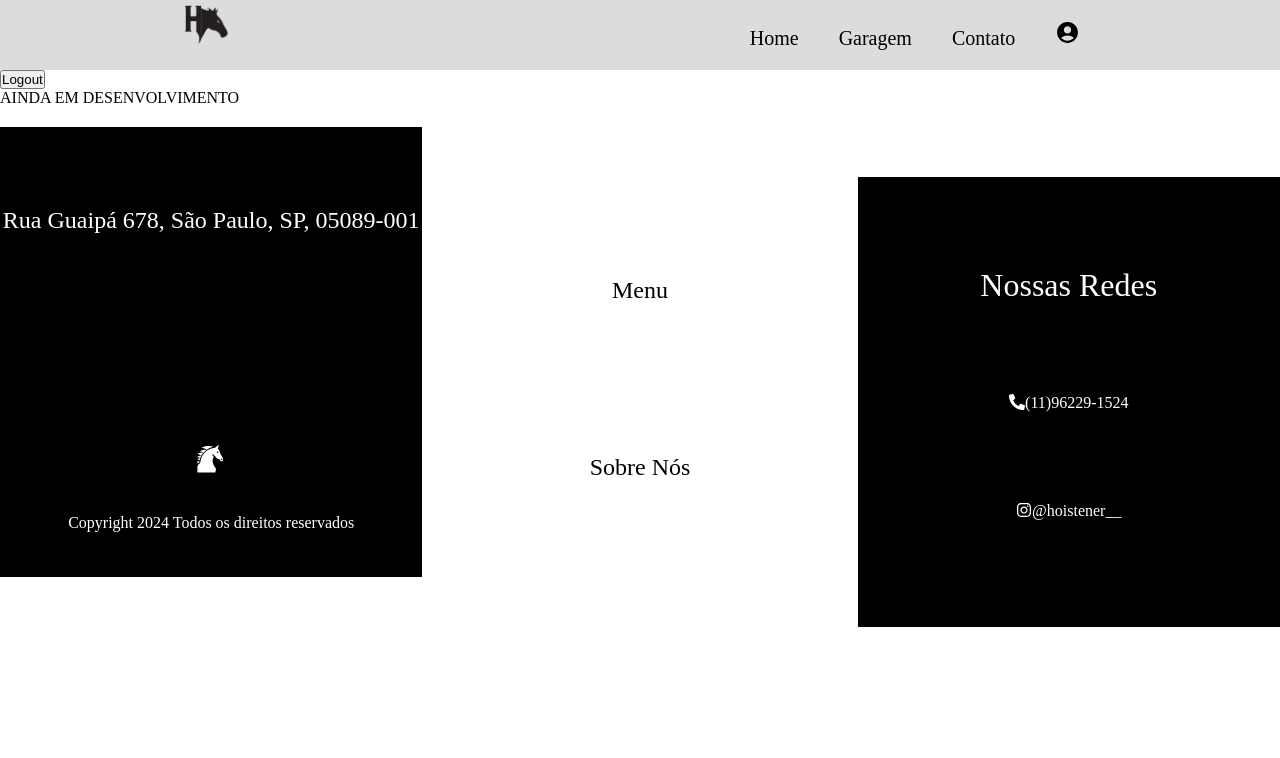
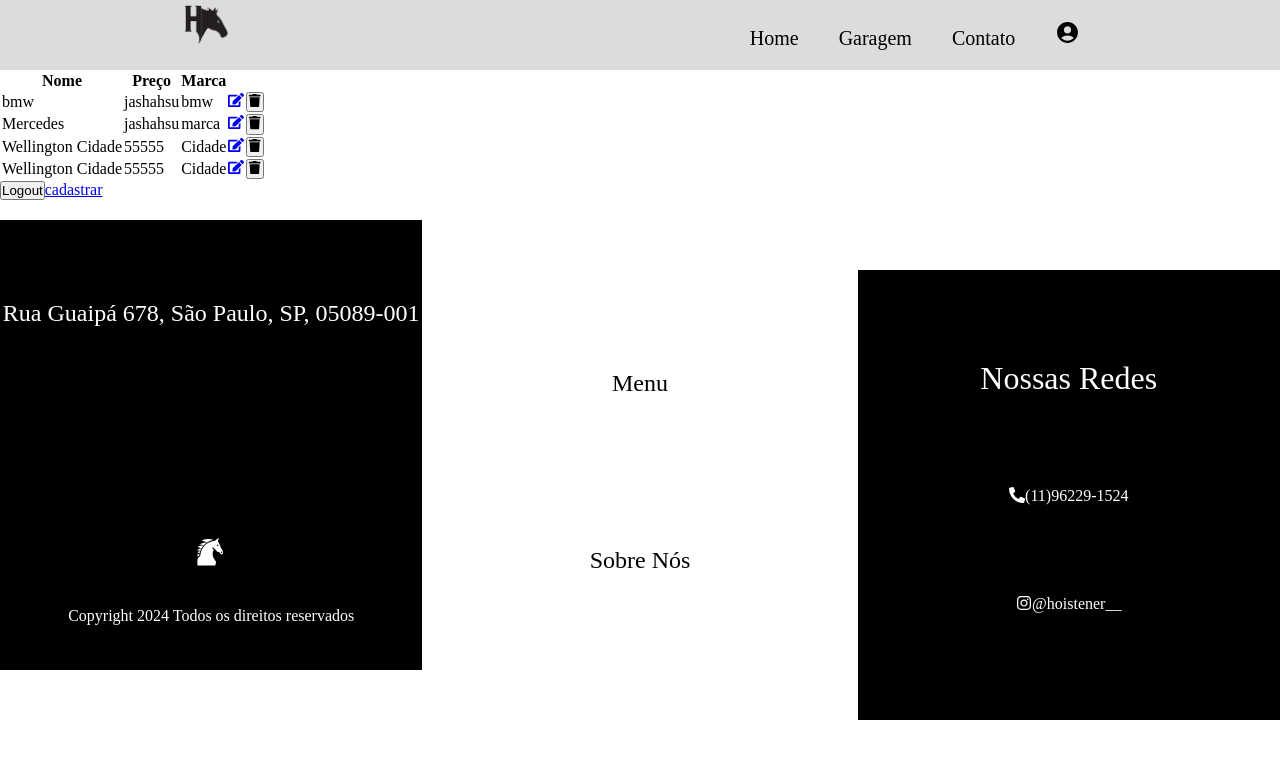
Before and after one commit to lucasma1a/HoistenerTCC, a React (Vite) app: page /lista in a window 1280 px wide. Shown: the top 758 px of the page. Built offline with nearby package versions, Linux system fonts and the light colour scheme; no server answers; data requests are answered from the project's data file.

Commit message:
adicionado método de alteração de produtos

```diff
--- a/src/routes/Lista.jsx
+++ b/src/routes/Lista.jsx
@@ -1,47 +1,82 @@
-import { useNavigate, Link } from "react-router-dom";
-import {useState, useEffect} from 'react'
-import { FaEdit } from "react-icons/fa";
-import { FaTrash } from "react-icons/fa";
+import { useEffect, useState } from 'react';
+import { FaEdit, FaTrash } from 'react-icons/fa'; // Importação dos ícones
+import { Link, useNavigate } from 'react-router-dom'; // Importação do Link
+import '../css/style.css';
 
-function Lista(){
-  //HOOK- useState manipula a variavel adcionando ou alterando em tempo real
-  const [produtos,setProdutos]=useState([]);
+function Lista() {
+  const [carros, setCarros] = useState([]);
+  const navigate = useNavigate();
 
-   //useNavigate tem a função de fazer redirecionamento de componentes
-   const navigate = useNavigate();
-   //criando a função handleLogout
-   const handleLogout = () => {
-     sessionStorage.removeItem('usuario');
-     sessionStorage.removeItem('senha');
-     alert('saindo da sessão...');
-     navigate('/');
-   };
-/* HOOK- useEffect = é um efeito colateral par trazer
-informações da api como promise*/
-   useEffect(()=>{
-    fetch("http://localhost:5000/produtos")
-    .then((res)=>{
-      return res.json();
-    })
-    .then((data)=>{
-      setProdutos(data);
-    })
-   },[]);
-   //criando a função deletar
-   const handleDelete =((id)=>{
-    fetch(`http://localhost:5000/produtos/${id}`,{
-      method:'delete',
-    }).then(()=>{
-      navigate("/lista")
-    })
-   })
+  const handleLogout = () => {
+    sessionStorage.removeItem('usuario');
+    sessionStorage.removeItem('senha');
+    alert('Saindo da sessão...');
+    navigate('/');
+  };
 
-  return(
+  useEffect(() => {
+    fetch("http://localhost:3000/carros")
+      .then((res) => res.json())
+      .then((data) => {
+        setCarros(data);
+      });
+  }, []);
+
+  const handleDelete = (id) => {
+    fetch(`http://localhost:3000/carros/${id}`, {
+      method: 'DELETE',
+    }).then(() => {
+      setCarros(carros.filter(carro => carro.id !== id)); // Atualiza a lista localmente
+      alert('carro deletado!')
+    });
+  };
+
+  return (
     <>
- <button onClick={handleLogout}>Logout</button>
-    <p>AINDA EM DESENVOLVIMENTO</p>
 
+
+    <section className="lista-carros">
+
+      <table>
+        <thead>
+          <tr>
+            <th>Nome</th>
+            <th>Preço</th>
+            <th>Marca</th>
+            <th></th>
+            <th></th>
+          </tr>
+        </thead>
+        <tbody>
+          {carros.map((item, index) => (
+            <tr key={index}>
+              <td>{item.nome}</td>
+              <td>{item.preco}</td>
+              <td>{item.marca}</td>
+              <td>
+                <Link to={`/editarcarro/${item.id}`}>
+                  <FaEdit />
+                </Link>
+              </td>
+              <td>
+                <button onClick={() => handleDelete(item.id)}>
+                  <FaTrash />
+                </button>
+              </td>
+            </tr>
+          ))}
+        </tbody>
+      </table>
+
+      <div className="lista-carros-btn">
+    <button onClick={handleLogout} className='logout'>Logout</button>
+      <Link to={'/produtos'} className='cadastrar'>
+        cadastrar
+      </Link>
+    </div>
+    </section>
     </>
-  )
+  );
 }
-export default Lista
+
+export default Lista;
```
